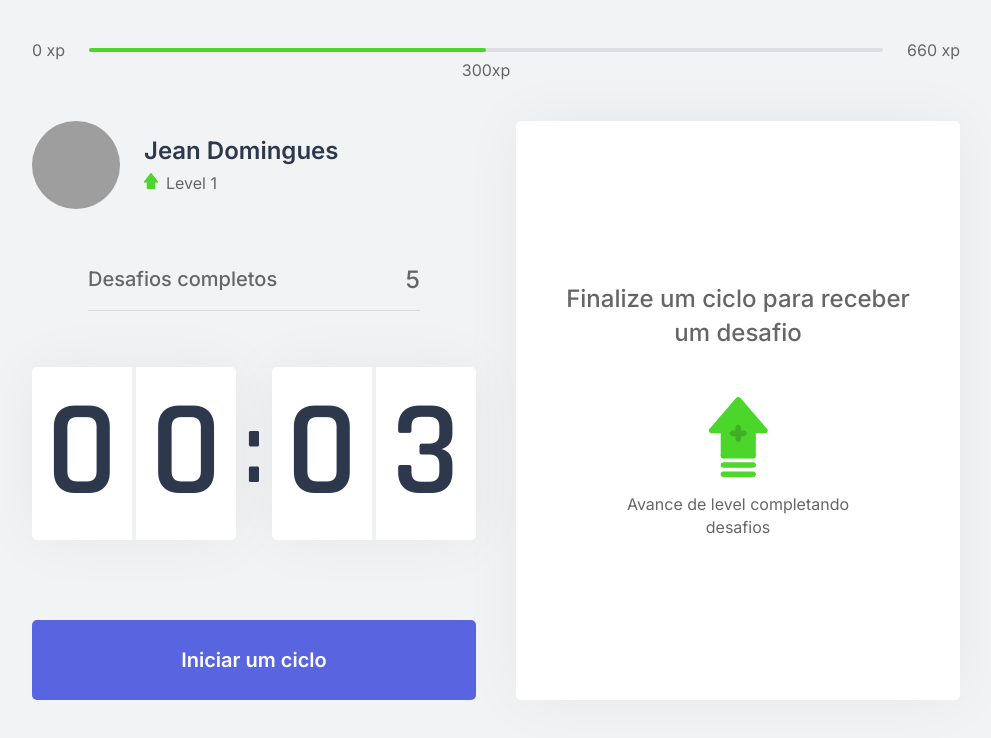
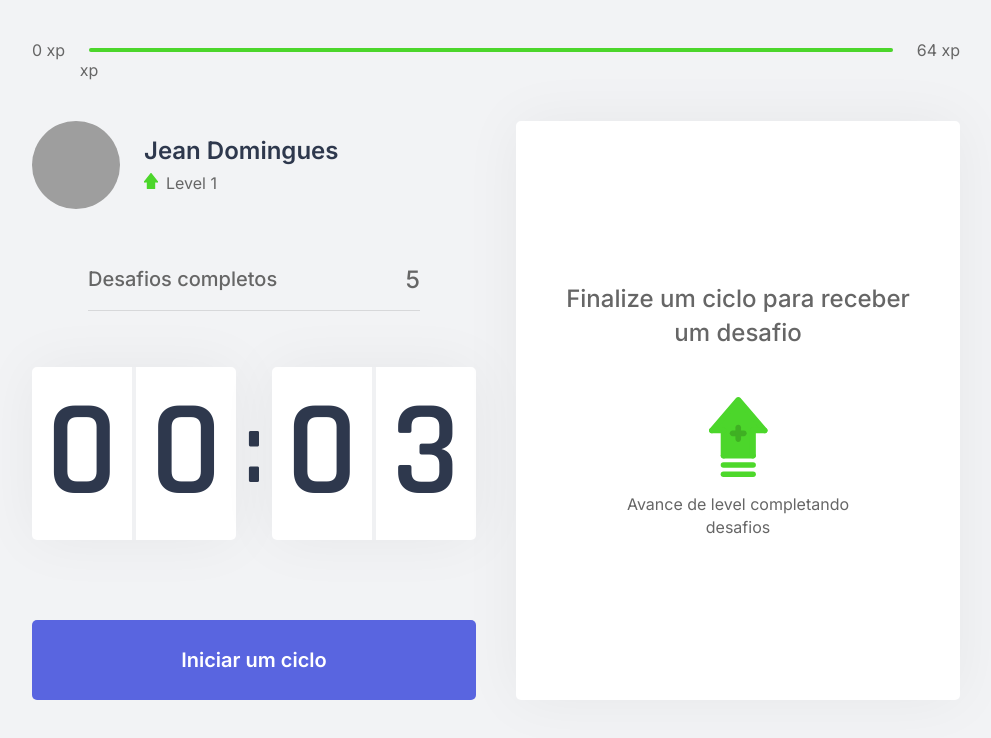
Before and after one commit to Jean-Domingues/TaskTimer, a Next.js app in the folder frontend/: page / in a window 1280 px wide. Shown: the top 738 px of the page, without its empty margins (144-1135 px from the left). Built offline with nearby package versions, Linux system fonts and the light colour scheme; grey boxes are pictures that could not be loaded.

Commit message:
Adiciona dados nos componentes

```diff
--- a/frontend/src/components/ChallengeBox.tsx
+++ b/frontend/src/components/ChallengeBox.tsx
@@ -3,22 +3,22 @@ import { ChallengesContext } from '../contexts/ChallengeContext';
 import styles from '../styles/components/ChallengeBox.module.css';
 
 export function ChallengeBox() {
-  const { activeChallenge } = useContext(ChallengesContext);
+  const { activeChallenge, resetChallenge } = useContext(ChallengesContext);
 
   return (
     <div className={styles.challengeBoxContainer}>
       {activeChallenge ? (
         <div className={styles.active}>
-          <header>Ganhe 400 xp</header>
+          <header>Ganhe {activeChallenge.amount} xp</header>
 
           <main>
-            <img src="icons/body.svg" />
+            <img src={`icons/${activeChallenge.type}.svg`} />
             <strong>Novo desafio</strong>
-            <p>Caminhe por 3 minutos</p>
+            <p>{activeChallenge.description}</p>
           </main>
 
           <footer>
-            <button type="button" className={styles.challengeFailedButton}>
+            <button type="button" className={styles.challengeFailedButton} onClick={resetChallenge}>
               Falhei
             </button>
             <button type="button" className={styles.challengeCompletedButton}>
--- a/frontend/src/components/ExperienceBar.tsx
+++ b/frontend/src/components/ExperienceBar.tsx
@@ -1,17 +1,23 @@
+import { useContext } from 'react';
+import { ChallengesContext } from '../contexts/ChallengeContext';
 import styles from '../styles/components/ExperienceBar.module.css'
 
 export function ExperienceBar() {
+  const { levelUp, level, currentXp, xpToNextLevel } = useContext(ChallengesContext)
+
+  const percentXp = Math.round((currentXp * 100) / xpToNextLevel);
+
   return (
     <header className={styles.experienceBar}>
       <span>0 xp</span>
       <div>
-        <div style={{ width: '50%' }}>
-          <span className={styles.currentExperience} style={{ left: '50%' }}>
-            300xp
+        <div style={{ width: `${percentXp}%` }}>
+          <span className={styles.currentExperience} style={{ left: `${percentXp}%` }}>
+            {currentXp} xp
           </span>
         </div>
       </div>
-      <span>660 xp</span>
+      <span>{xpToNextLevel} xp</span>
     </header>
   );
 }
--- a/frontend/src/contexts/ChallengeContext.tsx
+++ b/frontend/src/contexts/ChallengeContext.tsx
@@ -9,9 +9,12 @@ interface Challenge {
 }
 interface ChallengesContextData {
   level: number;
+  xpToNextLevel: number;
   currentXp: number;
   challengesCompleted: number;
   activeChallenge: Challenge;
+  resetChallenge: () => void;
+  levelUp: () => void;
   startNewChallenge: () => void;
 }
 interface ChallengesProviderProps {
@@ -22,14 +25,24 @@ export const ChallengesContext = createContext({} as ChallengesContextData);
 
 export function ChallengesProvider({ children }: ChallengesProviderProps) {
   const [level, setLevel] = useState(1);
-  const [currentXp, setCurrentXp] = useState(0);
+  const [currentXp, setCurrentXp] = useState();
   const [challengesCompleted, setChallengesCompleted] = useState(0);
   const [activeChallenge, setActiveChallenge] = useState(null);
+
+  const xpToNextLevel = Math.pow((level + 1) * 4, 2)
+
+  function levelUp() {
+    console.log('up');
+  }
 
   function startNewChallenge() {
     const randomChallengeIndex = Math.floor(Math.random() * challenges.length);
     const challenge = challenges[randomChallengeIndex];
     setActiveChallenge(challenge);
+  }
+
+  function resetChallenge() {
+    setActiveChallenge(null)
   }
 
   return (
@@ -38,8 +51,11 @@ export function ChallengesProvider({ children }: ChallengesProviderProps) {
         level,
         currentXp,
         challengesCompleted,
+        xpToNextLevel,
         startNewChallenge,
         activeChallenge,
+        resetChallenge,
+        levelUp
       }}
     >
       {children}
```
